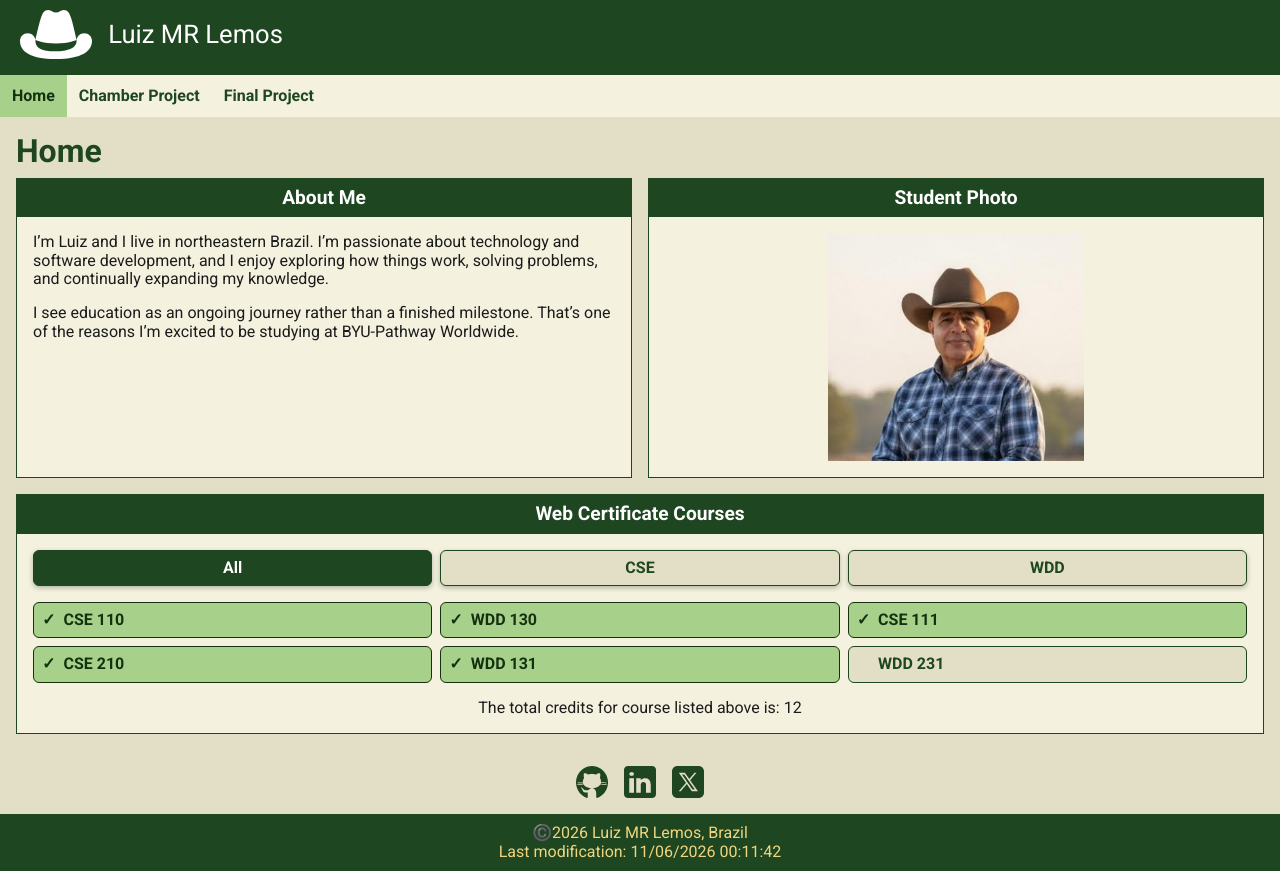
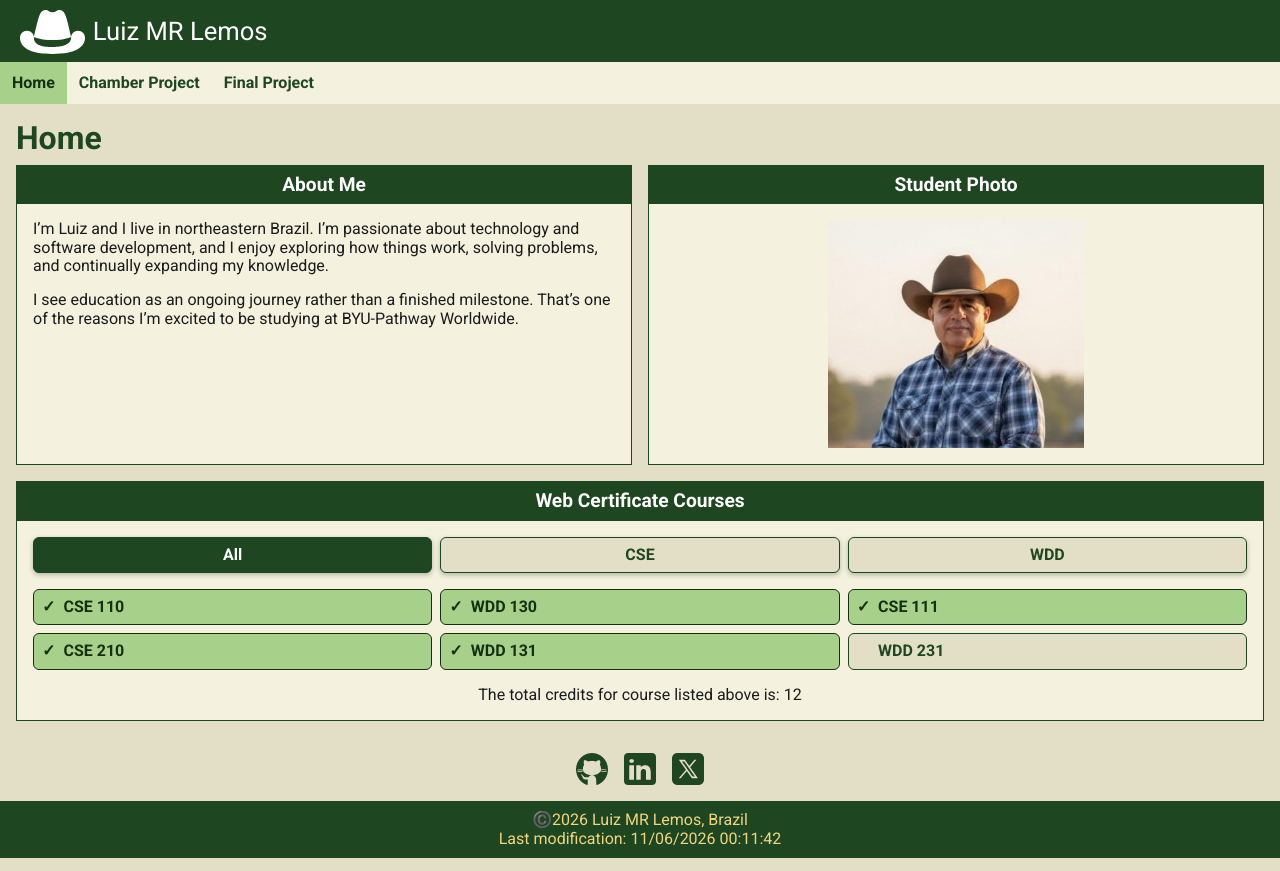
Before and after one commit to mreale-byu/wdd231, a plain HTML site: page index.html in a window 1280 px wide. Drawn offline with Linux system fonts and the light colour scheme.

Commit message:
W01 Assignment: Course Home Page - v6

```diff
--- a/styles/small.css
+++ b/styles/small.css
@@ -36,18 +36,20 @@ header {
   flex-direction: row;
   flex-wrap: wrap;
   align-items: center;
-  gap: 1rem;
+  gap: 0.5rem;
   padding: 10px 20px 0 20px;
 }
 
 #site-logo {
   display: block;
-  height: 49px;
+  height: 44px;
   width: auto;
 }
 
 header span {
   font-size: 1.6rem;
+  flex: 1;
+  min-width: 0;
 }
 
 nav {
```
